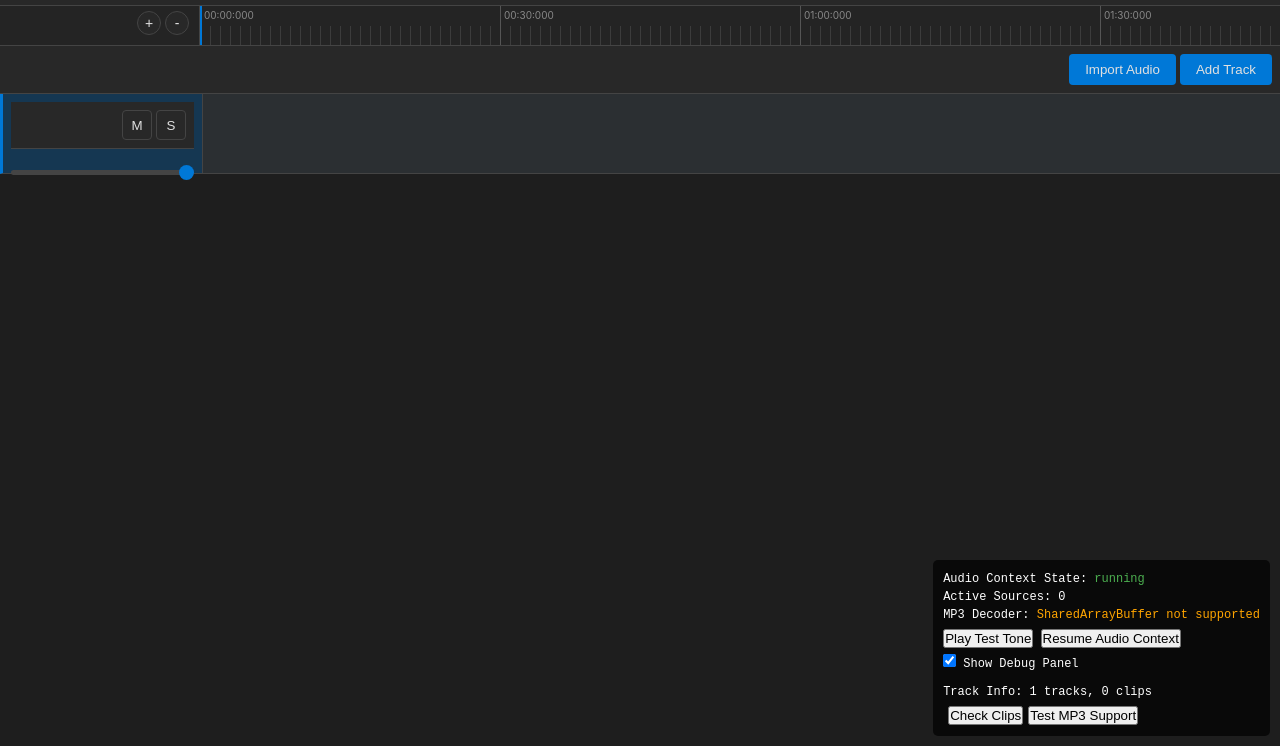
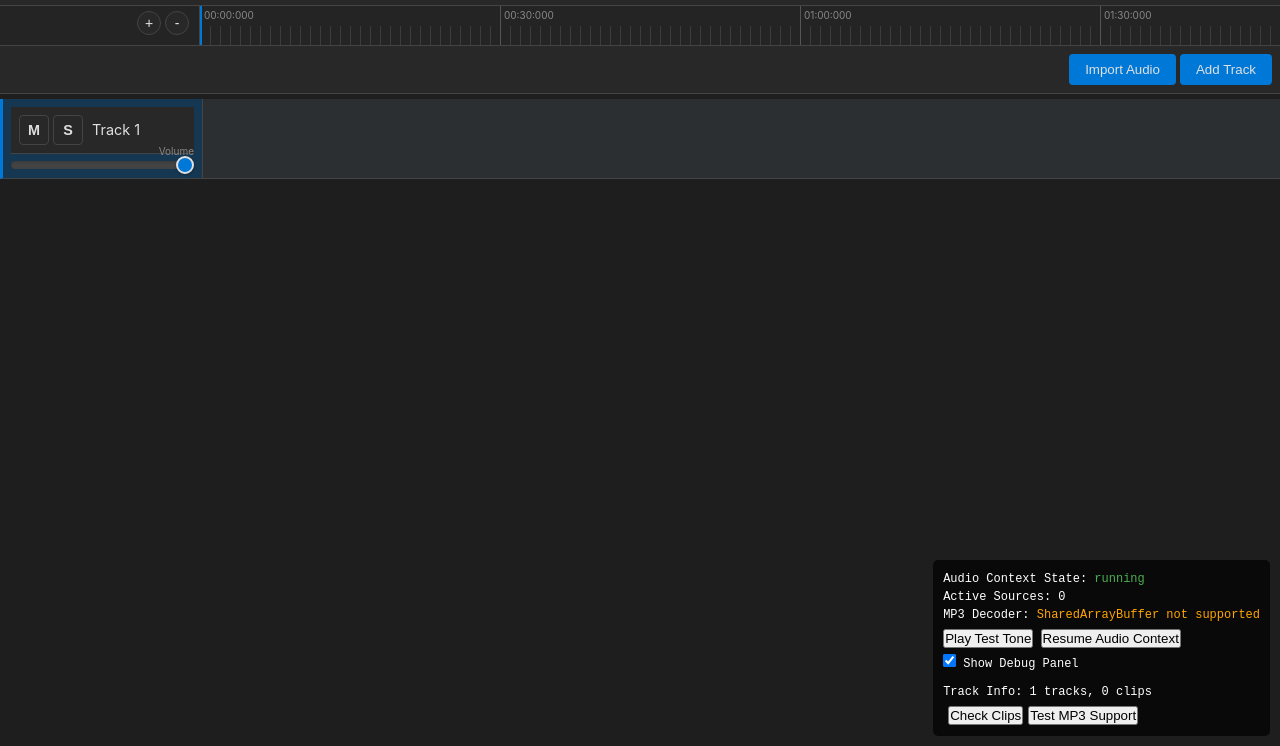
Before and after one commit to incubyte/dawn, a website built with Vite: page index.html in a window 1280 px wide. Shown: the part 54-800 px from the top of the page. Built offline with nearby package versions, Linux system fonts and the light colour scheme.

Commit message:
fix volume ui

```diff
--- a/src/styles/index.css
+++ b/src/styles/index.css
@@ -328,6 +328,7 @@ body {
   display: flex;
   flex-direction: column;
   justify-content: space-between;
+  position: relative; /* For proper positioning of volume slider */
 }
 
 .track-clips {
@@ -342,17 +343,35 @@ body {
 .track-controls {
   display: flex;
   gap: 0.25rem;
+  align-items: center;
+  margin-bottom: 5px;
+}
+
+.track-name {
+  margin-left: 5px;
+  font-size: 0.9rem;
+  white-space: nowrap;
+  overflow: hidden;
+  text-overflow: ellipsis;
+  flex-grow: 1;
+  color: var(--text-color);
 }
 
 .mute-button, .solo-button {
   width: 30px;
   height: 30px;
+  min-width: 30px; /* Ensure buttons don't shrink */
   border: 1px solid var(--border-color);
   background-color: var(--secondary-color);
   color: var(--text-color);
   border-radius: 4px;
   cursor: pointer;
   transition: background-color 0.2s;
+  display: flex;
+  align-items: center;
+  justify-content: center;
+  font-weight: bold;
+  font-size: 0.9rem;
 }
 
 .mute-button:hover, .solo-button:hover {
@@ -369,34 +388,70 @@ body {
 }
 
 .track-fader {
-  margin-top: 0.5rem;
+  margin-top: auto; /* Push to bottom of track header */
+  position: relative;
+  height: 30px;
+  display: flex;
+  align-items: center;
+}
+
+.volume-label {
+  position: absolute;
+  right: 0;
+  top: -15px;
+  font-size: 10px;
+  color: var(--text-muted);
 }
 
 .gain-slider {
   width: 100%;
   -webkit-appearance: none;
-  height: 5px;
-  border-radius: 2.5px;
+  height: 8px;
+  border-radius: 4px;
   background: var(--border-color);
   outline: none;
+  margin: 0;
+  box-shadow: inset 0 1px 3px rgba(0, 0, 0, 0.2);
 }
 
 .gain-slider::-webkit-slider-thumb {
   -webkit-appearance: none;
-  width: 15px;
-  height: 15px;
+  width: 18px;
+  height: 18px;
   border-radius: 50%;
   background: var(--primary-color);
   cursor: pointer;
+  box-shadow: 0 1px 3px rgba(0, 0, 0, 0.3);
+  border: 2px solid var(--text-color);
 }
 
 .gain-slider::-moz-range-thumb {
-  width: 15px;
-  height: 15px;
+  width: 18px;
+  height: 18px;
   border-radius: 50%;
   background: var(--primary-color);
   cursor: pointer;
-  border: none;
+  box-shadow: 0 1px 3px rgba(0, 0, 0, 0.3);
+  border: 2px solid var(--text-color);
+}
+
+/* Show the current value of volume when adjusting */
+.gain-slider:hover + .volume-display,
+.gain-slider:focus + .volume-display {
+  opacity: 1;
+}
+
+.volume-display {
+  position: absolute;
+  right: -35px;
+  top: 5px;
+  background-color: var(--secondary-color);
+  padding: 2px 5px;
+  border-radius: 3px;
+  font-size: 10px;
+  opacity: 0;
+  transition: opacity 0.2s;
+  pointer-events: none;
 }
 
 /* Audio Clip */
--- a/src/ui/events.ts
+++ b/src/ui/events.ts
@@ -211,14 +211,21 @@ export function setupEventHandlers(
       trackElement.classList.add('selected');
     }
 
+    // Create a track name using "Track X" format
+    const trackCount = document.querySelectorAll('.track').length + 1;
+    const trackName = `Track ${trackCount}`;
+
     trackElement.innerHTML = `
       <div class="track-header">
         <div class="track-controls">
           <button class="mute-button" title="Mute">M</button>
           <button class="solo-button" title="Solo">S</button>
+          <div class="track-name" title="${trackName}">${trackName}</div>
         </div>
         <div class="track-fader">
-          <input type="range" min="0" max="1" step="0.01" value="1" class="gain-slider">
+          <span class="volume-label">Volume</span>
+          <input type="range" min="0" max="1" step="0.01" value="1" class="gain-slider" title="Volume">
+          <span class="volume-display">100%</span>
         </div>
       </div>
       <div class="track-clips"></div>
@@ -267,10 +274,41 @@ export function setupEventHandlers(
       });
     }
 
+    // Set up volume slider with visual feedback
     const gainSlider = trackElement.querySelector('.gain-slider') as HTMLInputElement;
-    if (gainSlider) {
+    const volumeDisplay = trackElement.querySelector('.volume-display') as HTMLElement;
+
+    if (gainSlider && volumeDisplay) {
+      // Update volume display when slider changes
       gainSlider.addEventListener('input', () => {
-        track.gainValue = parseFloat(gainSlider.value);
+        const volume = parseFloat(gainSlider.value);
+        track.gainValue = volume;
+
+        // Update the volume display with percentage
+        const volumePercent = Math.round(volume * 100);
+        volumeDisplay.textContent = `${volumePercent}%`;
+
+        // Change color based on volume level
+        if (volumePercent > 90) {
+          volumeDisplay.style.color = '#e74c3c'; // Red for high volumes
+        } else if (volumePercent > 70) {
+          volumeDisplay.style.color = '#f39c12'; // Orange for medium-high volumes
+        } else {
+          volumeDisplay.style.color = '#fff'; // White for normal volumes
+        }
+      });
+
+      // Show volume on hover
+      gainSlider.addEventListener('mouseover', () => {
+        volumeDisplay.style.opacity = '1';
+      });
+
+      // Hide volume when mouse leaves
+      gainSlider.addEventListener('mouseleave', () => {
+        // Small delay before hiding
+        setTimeout(() => {
+          volumeDisplay.style.opacity = '0';
+        }, 500);
       });
     }
 
```
